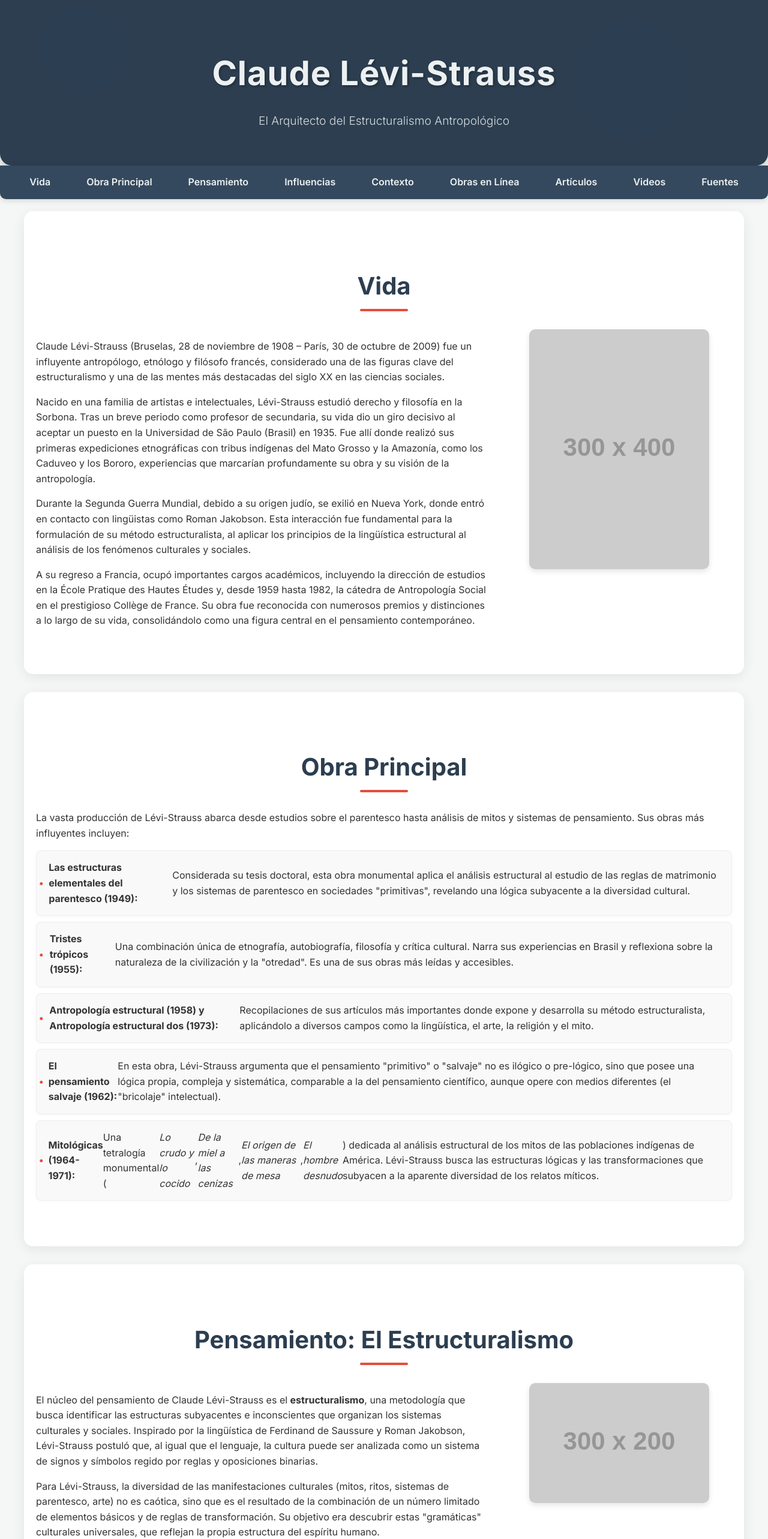
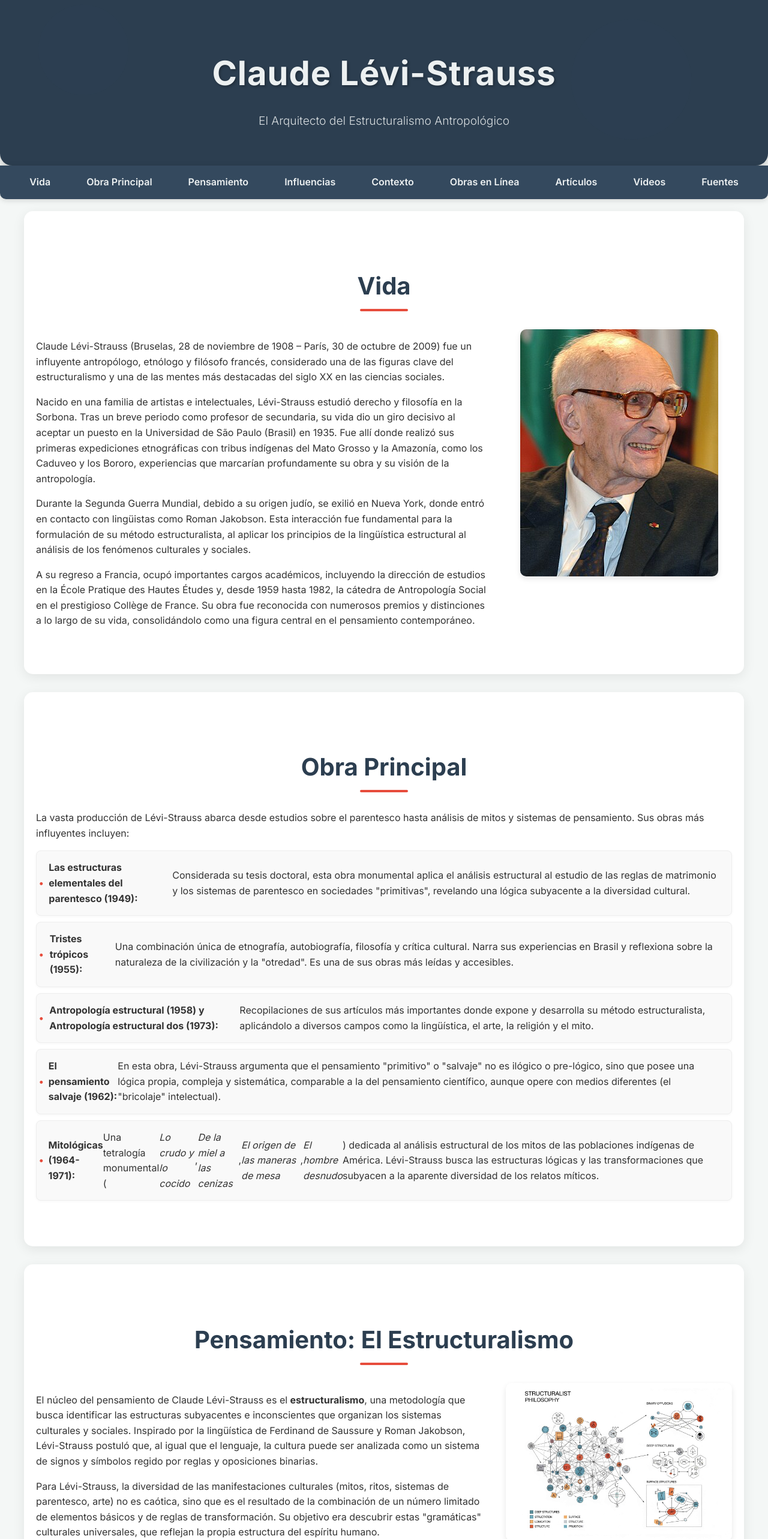
Before and after one commit to jmlucas68/levi_strauss, a plain HTML site: page index.html in a window 1280 px wide. Shown: the top 2566 px of the page at 60% size. Drawn offline with Linux system fonts and the light colour scheme; placeholder pictures from the web are drawn by us.

Commit message:
\"Cambios realizados por el usuario.\"

```diff
--- a/index.html
+++ b/index.html
@@ -393,7 +393,7 @@
                     <p>A su regreso a Francia, ocupó importantes cargos académicos, incluyendo la dirección de estudios en la École Pratique des Hautes Études y, desde 1959 hasta 1982, la cátedra de Antropología Social en el prestigioso Collège de France. Su obra fue reconocida con numerosos premios y distinciones a lo largo de su vida, consolidándolo como una figura central en el pensamiento contemporáneo.</p>
                 </div>
                 <div class="section-image">
-                    <img src="https://placehold.co/300x400/2c3e50/ecf0f1?text=Claude+Lévi-Strauss" alt="Retrato de Claude Lévi-Strauss">
+                    <img src="https://github.com/jmlucas68/levi_strauss/blob/master/images/Levi-Strauss.jpg" alt="Retrato de Claude Lévi-Strauss">
                     <p style="font-size: 0.85em; color: #777;"></p>
                 </div>
             </div>
@@ -438,7 +438,7 @@
                     </div>
                 </div>
                 <div class="section-image">
-                    <img src="https://placehold.co/300x200/34495e/ecf0f1?text=Estructuralismo" alt="Diagrama abstracto de estructuras">
+                    <img src="https://github.com/jmlucas68/levi_strauss/blob/master/images/estructuralismo.jpg" alt="Diagrama abstracto de estructuras">
                     <p style="font-size: 0.85em; color: #777;"></p>
                 </div>
             </div>
```
Also changed, not shown: commit_message.txt.
